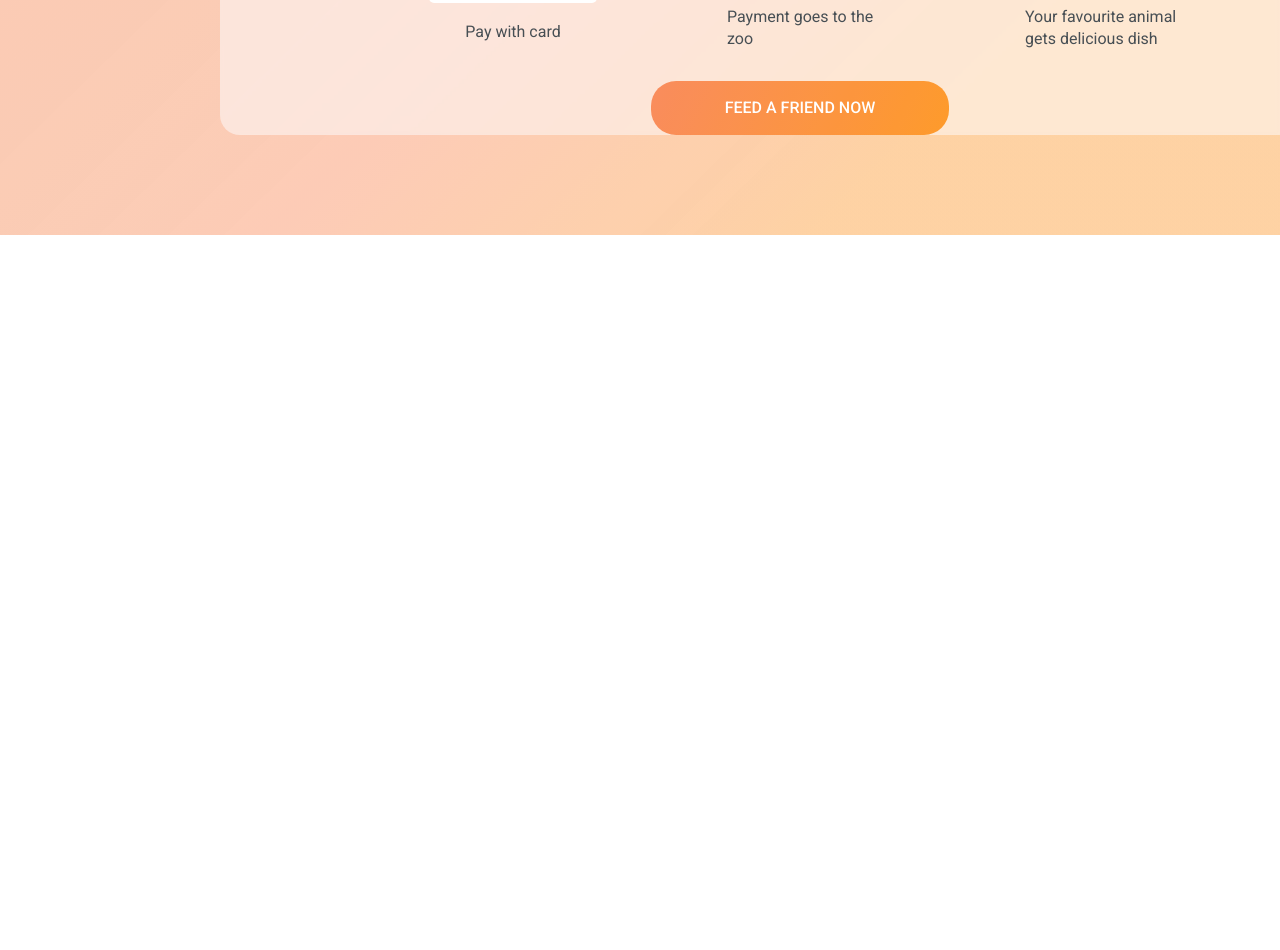
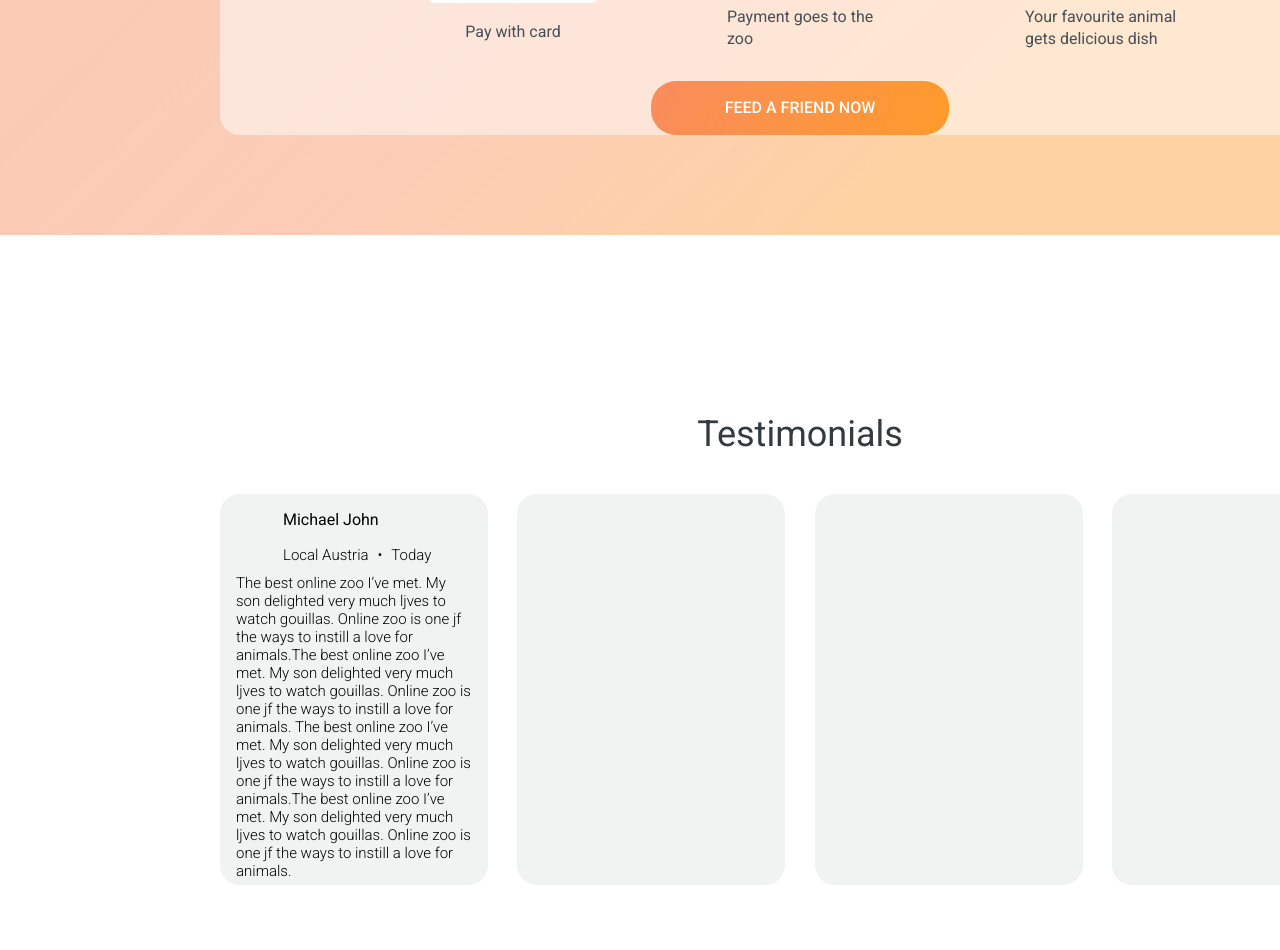
Before and after one commit to dhalavach/gem-puzzle, a website: page index.html in a window 1280 px wide. Shown: the part 3378-4328 px from the top of the page. Before the commit the page ends 3613 px from the top, so only its background shows below. Drawn offline with Linux system fonts and the light colour scheme.

Commit message:
feat: begin section 5

```diff
--- a/index.html
+++ b/index.html
@@ -161,6 +161,47 @@
         </section>
 
 
+
+
+        <section id="section-5">
+            <div id="section-5__wrapper">
+                <h3>Testimonials</h3>
+                <div id="section-5__testimonials">
+
+                    <div class="section-5__testimonial-element">
+                        <div class="section-5__testimonial-element-header">
+                            <p>Michael John</p>
+                            <span>Local Austria</span>
+                            <span>•</span>
+                            <span>Today</span>
+                        </div>
+                        <div class="section-5__testimonial-element-text">
+                            The best online zoo I’ve met. My son delighted very much ljves to watch gouillas. Online zoo
+                            is one jf the ways to instill a love for animals.The best online zoo I’ve met. My son
+                            delighted very much ljves to watch gouillas. Online zoo is one jf the ways to instill a love
+                            for animals.
+                            The best online zoo I’ve met. My son delighted very much ljves to watch gouillas. Online zoo
+                            is one jf the ways to instill a love for animals.The best online zoo I’ve met. My son
+                            delighted very much ljves to watch gouillas. Online zoo is one jf the ways to instill a love
+                            for animals.
+
+                        </div>
+                    </div>
+
+
+                    <div class="section-5__testimonial-element"></div>
+                    <div class="section-5__testimonial-element"></div>
+                    <div class="section-5__testimonial-element"></div>
+
+                </div>
+
+
+
+
+            </div>
+        </section>
+
+
 </body>
 
 </html>
--- a/main.scss
+++ b/main.scss
@@ -404,7 +404,6 @@ header div {
     //align-self: center;
 }
 
-
 .section-4__widget-wrapper {
     width: 168px;
     height: 244px;
@@ -435,7 +434,6 @@ header div {
     border-radius: 5px;
 }
 
-
 #section-4__widget2 {
 
     background: #FFFFFF;
@@ -446,11 +444,9 @@ header div {
     background-position: center;
     background-size: auto;
     border-radius: 5px;
-
 }
 
 #section-4__widget3 {
-
     background: #FFFFFF;
     background-image: url("/src/monkey-banana.svg");
     width: 168px;
@@ -469,15 +465,9 @@ header div {
     top: 781px;
     background: linear-gradient(113.96deg, #F9804B 1.49%, #FE9013 101.44%);
     border-radius: 25px;
-
     display: flex;
     justify-content: center;
     align-items: center;
-    ;
-
-
-
-
 }
 
 #section-4__button-text {
@@ -487,11 +477,60 @@ header div {
     font-weight: 500;
     font-size: 16px;
     line-height: 140%;
-    /* or 22px */
-
     text-align: center;
     text-transform: uppercase;
+    color: #FFFFFF;
+}
 
-    color: #FFFFFF;
+/* section 4 end*/
+
+/* section 5 start */
+
+#section-5 {
+    position: absolute;
+    height: 575px;
+    left: 220px;
+    right: 220px;
+    top: 3753px;
+}
+
+#section-5__testimonials {
+    display: flex;
+    flex-direction: row;
+    justify-content: space-between;
+    align-items: center;
+}
+
+.section-5__testimonial-element {
+    box-sizing: border-box;
+    width: 268px;
+    height: 391px;
+    top: 94px;
+    background: #F1F3F2;
+    border-radius: 20px;
+    display: flex;
+    flex-direction: column;
 
 }
+
+.section-5__testimonial-element-header {
+    font-family: 'Roboto';
+    font-style: normal;
+    font-weight: 400;
+    font-size: 16px;
+    line-height: 120%;
+    color: #000000;
+    margin-bottom: 10px;
+    margin-left: 63px;
+
+    span {
+        @include smallparagraph-font;
+        margin-right: 5px;
+    }
+}
+
+.section-5__testimonial-element-text {
+    @include smallparagraph-font;
+    margin: 0px 15px 19px 16px;
+
+}
```
Also changed, not shown: main.css.
